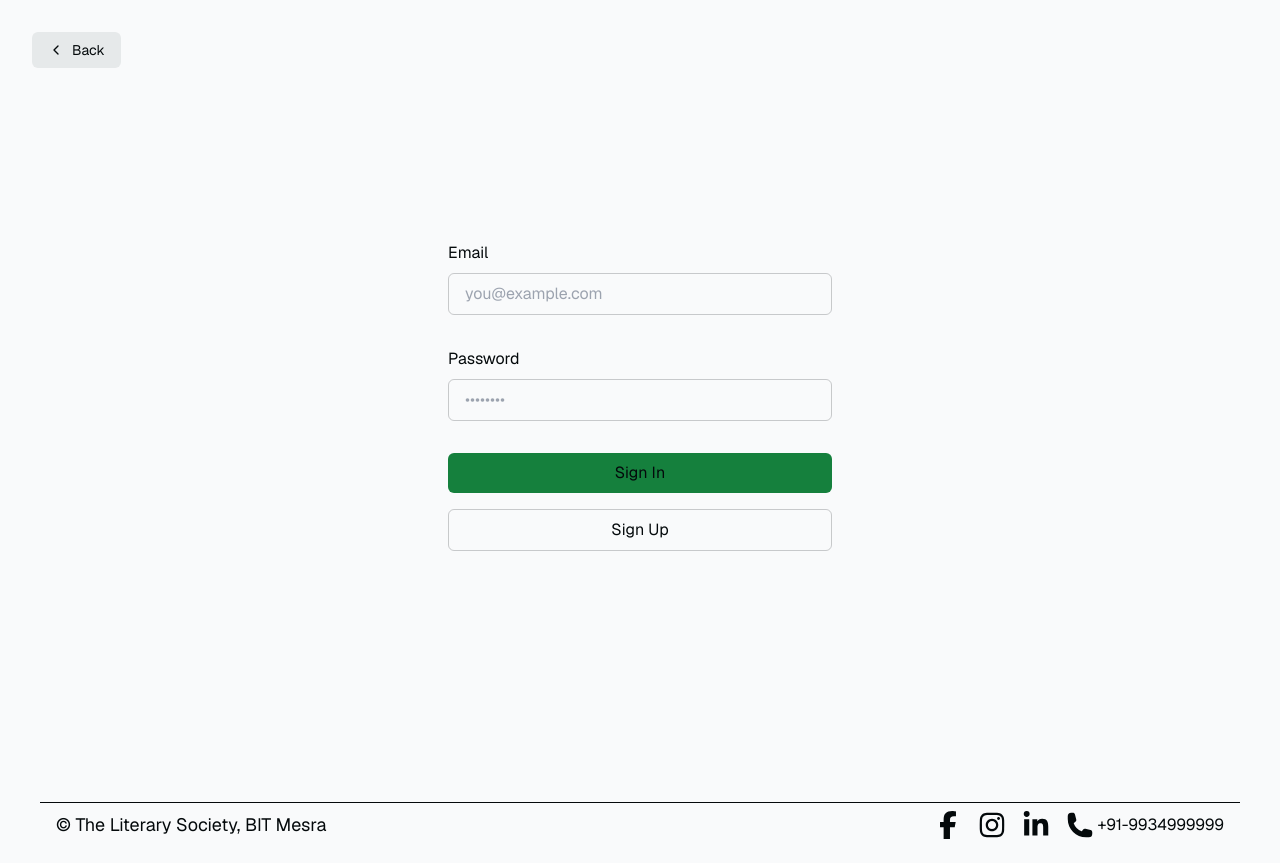
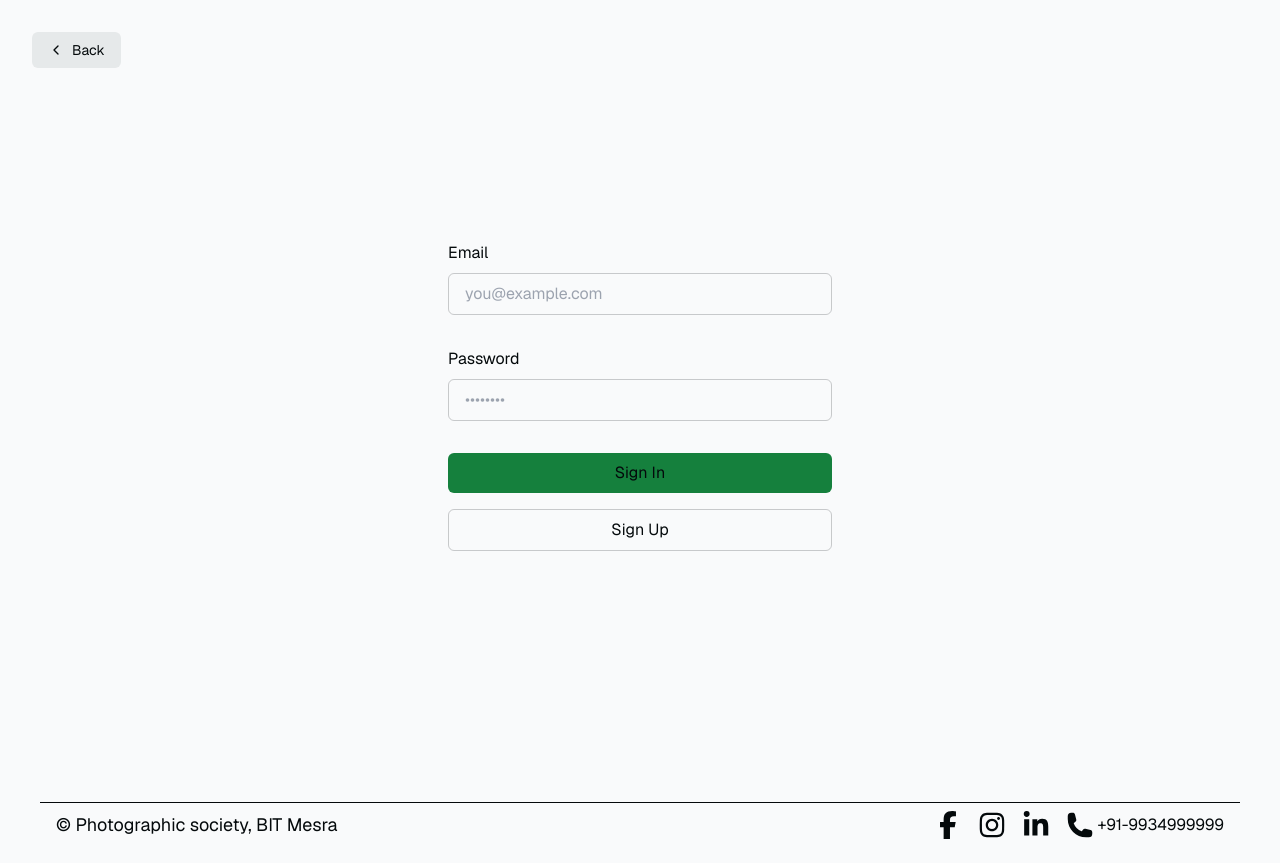
Before and after one commit to ayanjamil/nextjs-with-supabase, a Next.js app: page /login in a window 1280 px wide. Built offline with nearby package versions, Linux system fonts and the light colour scheme.

Commit message:
fix: footer name

```diff
--- a/components/Footer.tsx
+++ b/components/Footer.tsx
@@ -8,7 +8,7 @@ export default function Footer() {
     <footer id="contact" className="w-full sm:px-10 px-2">
       <div className="bg-[var(--custom-color)] h-0.5 max-w-full mx-4 rounded"></div>
       <div className="w-full border-t border-foreground px-4 pb-6 py-2 flex sm:flex-row flex-col sm:justify-between justify-center items-center text-center text-xs">
-        <p className="text-lg">&#169; The Literary Society, BIT Mesra</p>
+        <p className="text-lg">&#169; Photographic society, BIT Mesra</p>
         <div className="flex flex-row items-center sm:gap-4 gap-8  mt-4  sm:mt-0  ">
           <Link
             href="https://www.facebook.com/LiterarySocietyBITMesra/"
```
